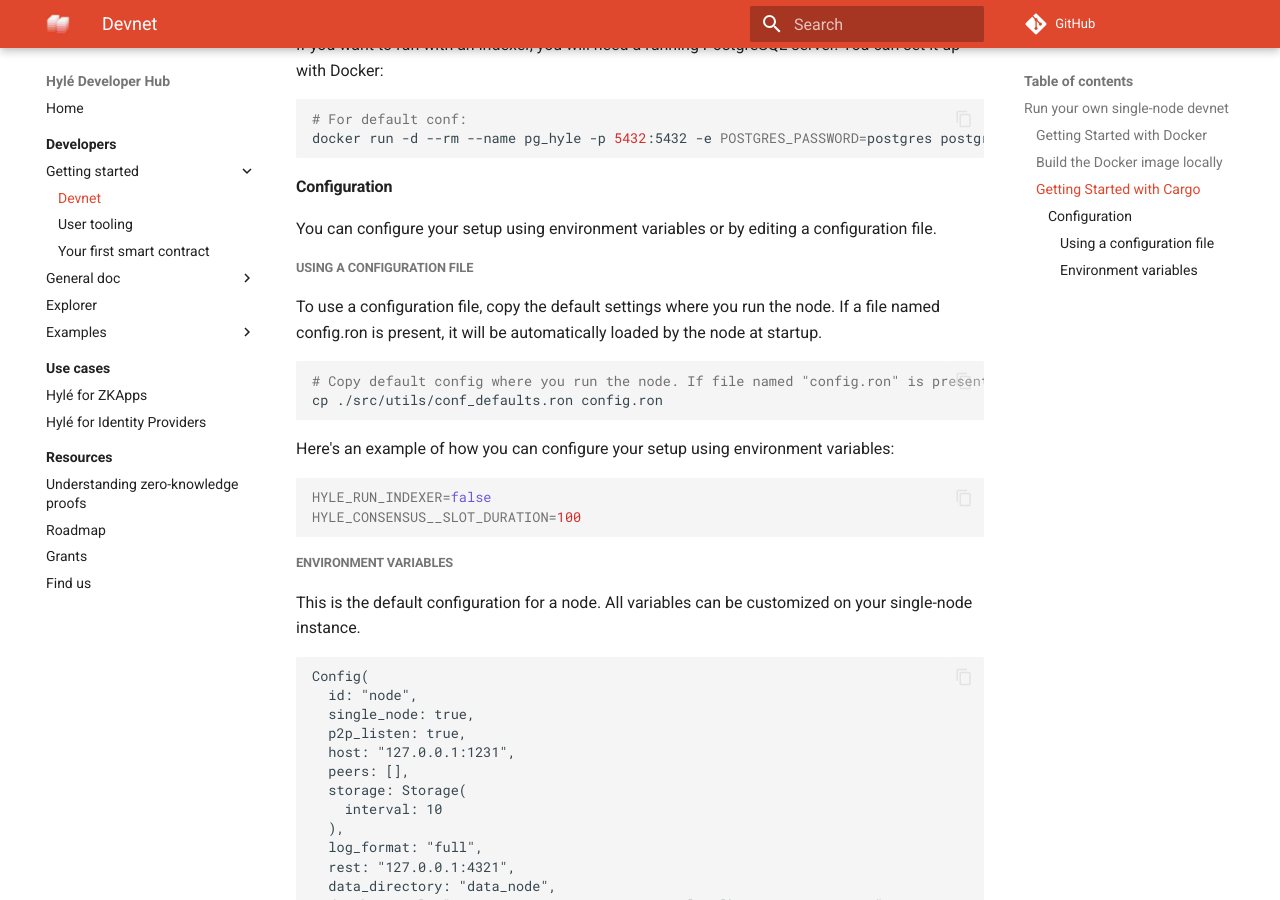
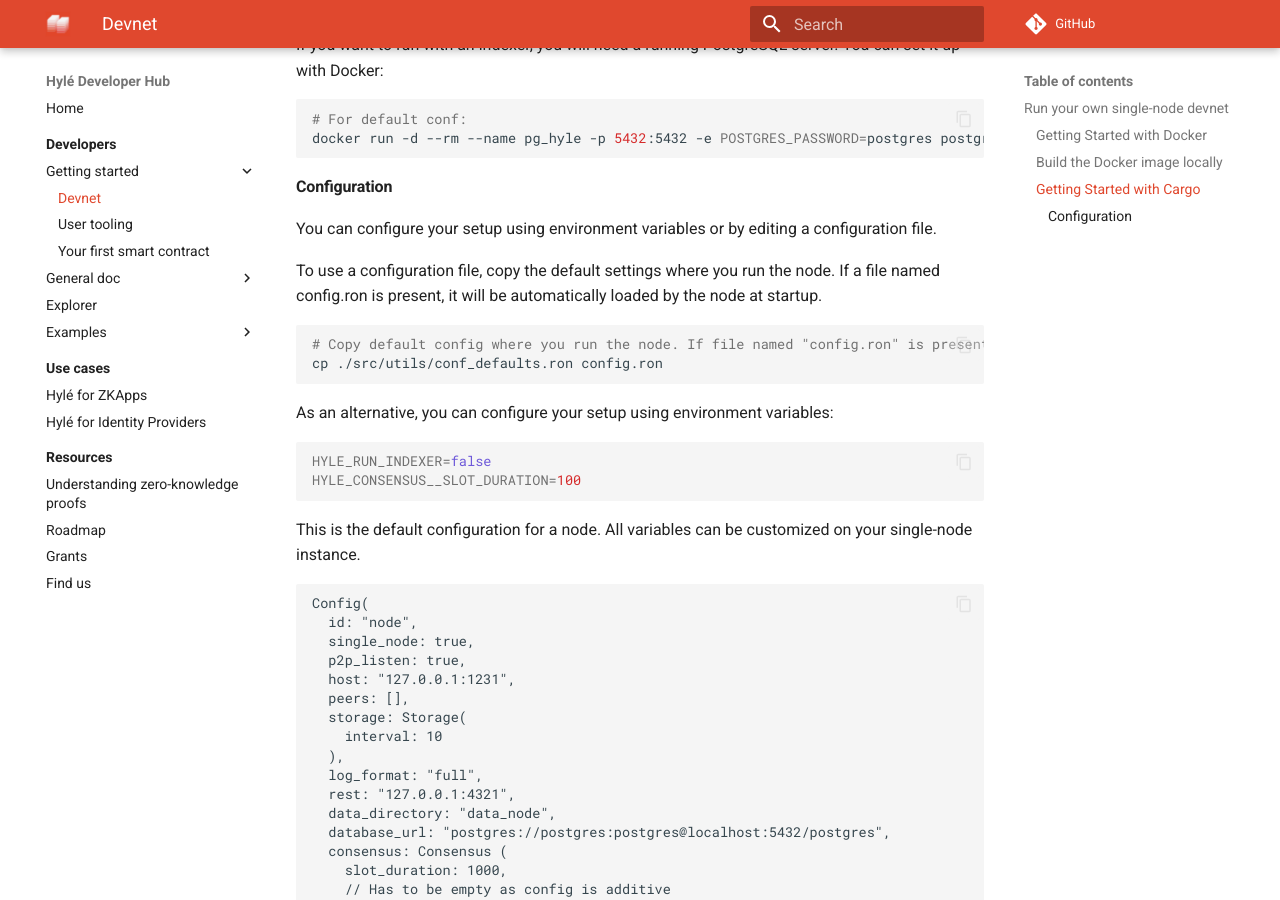
Before and after one commit to Hyle-org/devhub-hyle, an MkDocs documentation site: the page built from docs/developers/getting-started/devnet.md, in a window 1280 px wide and 900 px high, scrolled down 1044 px. Built offline with MkDocs 1.6.1 and Material for MkDocs 9.7.7, drawn with Linux system fonts in a browser that asks for light colours; comment, search, counter and statistics services are not loaded.

Commit message:
env variables

````diff
--- a/docs/developers/getting-started/devnet.md
+++ b/docs/developers/getting-started/devnet.md
@@ -55,8 +55,6 @@ docker run -d --rm --name pg_hyle -p 5432:5432 -e POSTGRES_PASSWORD=postgres pos
 
 You can configure your setup using environment variables or by editing a configuration file.
 
-##### Using a configuration file
-
 To use a configuration file, copy the default settings where you run the node. If a file named config.ron is present, it will be automatically loaded by the node at startup.
 
 ```bash
@@ -64,14 +62,12 @@ To use a configuration file, copy the default settings where you run the node. I
 cp ./src/utils/conf_defaults.ron config.ron
 ```
 
-Here's an example of how you can configure your setup using environment variables:
+As an alternative, you can configure your setup using environment variables:
 
 ```bash
 HYLE_RUN_INDEXER=false
 HYLE_CONSENSUS__SLOT_DURATION=100
 ```
-
-##### Environment variables
 
 This is the default configuration for a node. All variables can be customized on your single-node instance.
 
````
